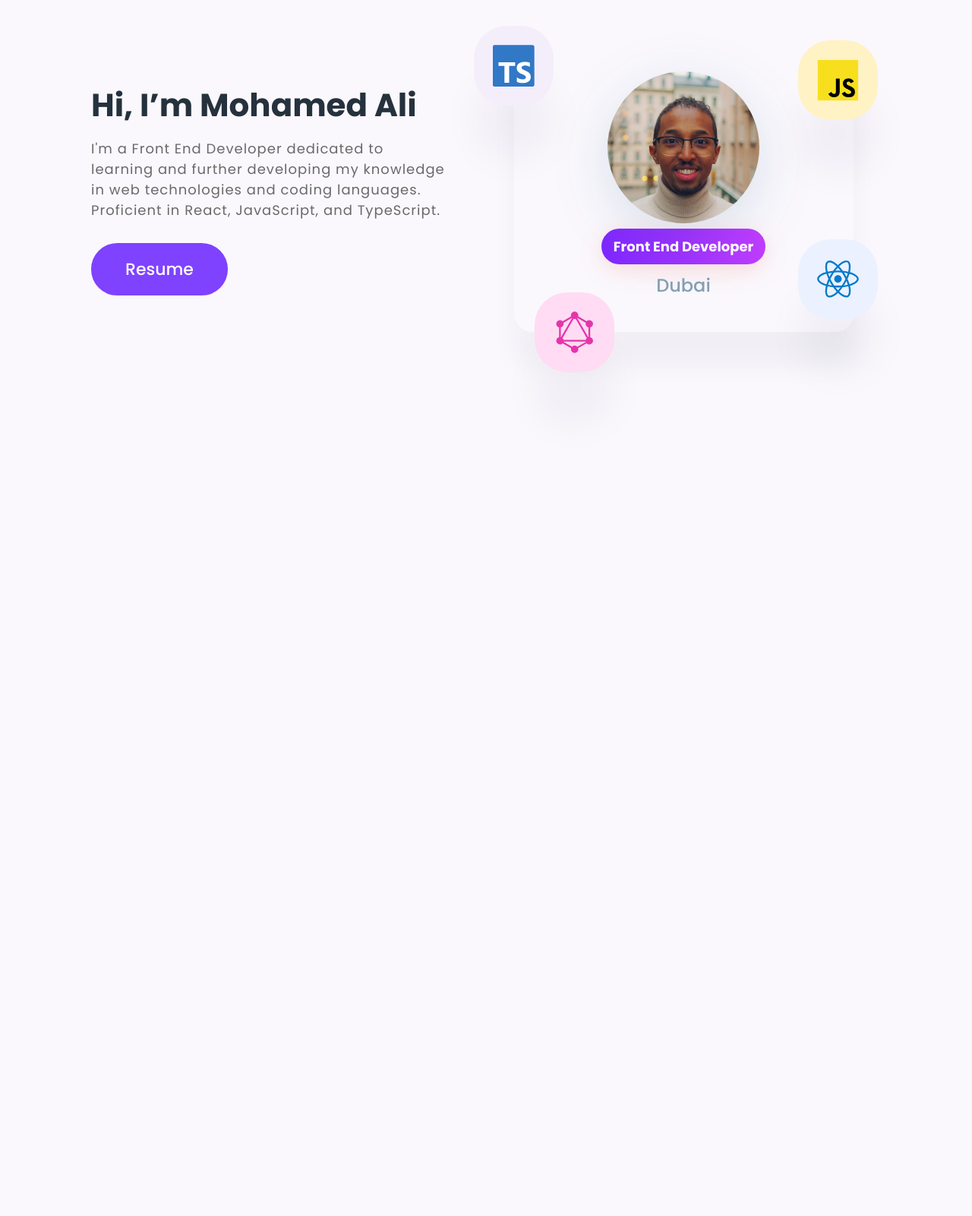
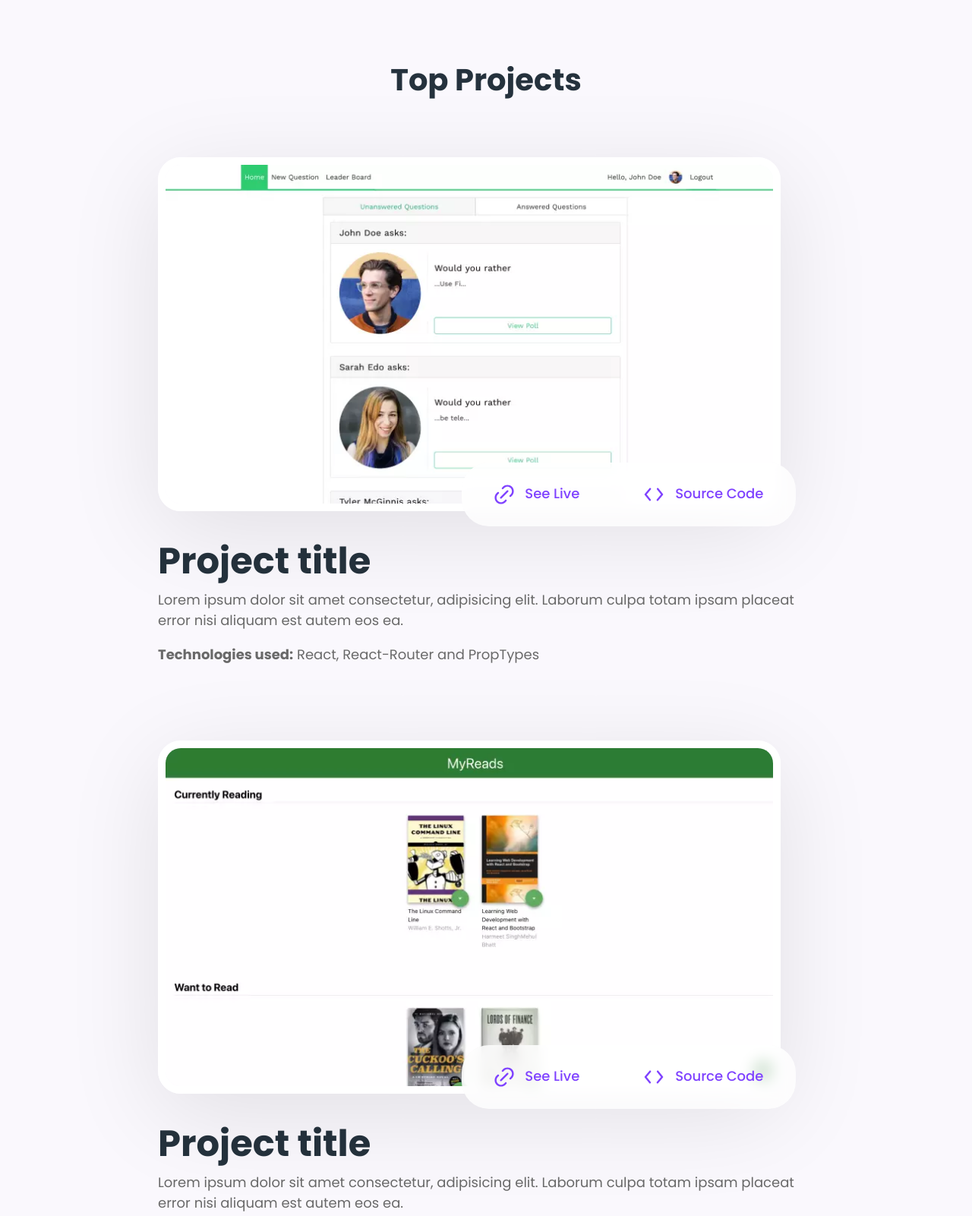
Before and after one commit to MohAhm/personal-website-mockup-v1, a plain HTML site: page index.html in a window 1280 px wide. Shown: the top 1601 px of the page at 76% size. Before the commit the page ends 800 px from the top, so only its background shows below. Drawn offline with Linux system fonts and the light colour scheme.

Commit message:
Build project block.

```diff
--- a/css/styles.css
+++ b/css/styles.css
@@ -50,7 +50,7 @@ h3 {
 }
 
 h1 {
-  font-size: 3.6rem;
+  font-size: 3.2rem;
 }
 
 h2 {
@@ -119,6 +119,7 @@ a {
   display: flex;
   justify-content: space-around;
   align-items: center;
+  flex-wrap: wrap;
   border-radius: 36px;
   background: rgba(255, 255, 255, 0.8);
   backdrop-filter: blur(9px);
@@ -287,53 +288,6 @@ a {
   }
 }
 
-/* Project */
-
-.project__wrapper {
-  width: 820px;
-  max-width: 100%;
-  position: relative;
-}
-
-.project__image {
-  transform: translateZ(0);
-  overflow: hidden;
-  line-height: 0;
-  border: 10px solid var(--white);
-  border-radius: 3rem;
-  box-shadow: 0 27px 124px rgba(0, 0, 0, 0.1);
-}
-
-.project__image img {
-  transform-origin: 0 0;
-  -webkit-transform: scale(1.02);
-  -moz-transform: scale(1.02);
-  transform: scale(1.02);
-  -webkit-transition: transform 0.5s cubic-bezier(0.7, -0.39, 0.31, 1.38);
-  -moz-transition: transform 0.5s cubic-bezier(0.7, -0.39, 0.31, 1.38);
-  transition: transform 0.5s cubic-bezier(0.7, -0.39, 0.31, 1.38);
-}
-
-.project__image:hover img {
-  -webkit-transform: scale(1.2);
-  -moz-transform: scale(1.2);
-  transform: scale(1.2);
-}
-
-.project__image-link:hover:after {
-  width: 0;
-}
-
-.project__links {
-  position: absolute;
-  right: -20px;
-  bottom: -20px;
-}
-
-.project__title {
-  margin-top: 4rem;
-}
-
 /* Grids */
 
 .grid {
@@ -353,8 +307,8 @@ a {
 }
 
 .block__heading {
-  margin-top: 0;
   text-align: center;
+  margin-bottom: 8rem;
 }
 
 .block--white {
@@ -495,6 +449,68 @@ a {
   }
 }
 
+/* Project */
+
+.project {
+  width: 95%;
+  margin: 0 auto 10rem;
+}
+
+.project__wrapper {
+  width: 820px;
+  max-width: 100%;
+  position: relative;
+}
+
+.project__image {
+  transform: translateZ(0);
+  overflow: hidden;
+  line-height: 0;
+  border: 10px solid var(--white);
+  border-radius: 3rem;
+  box-shadow: 0 27px 124px rgba(0, 0, 0, 0.1);
+}
+
+.project__image img {
+  transform-origin: 0 0;
+  -webkit-transform: scale(1.02);
+  -moz-transform: scale(1.02);
+  transform: scale(1.02);
+  -webkit-transition: transform 0.5s cubic-bezier(0.7, -0.39, 0.31, 1.38);
+  -moz-transition: transform 0.5s cubic-bezier(0.7, -0.39, 0.31, 1.38);
+  transition: transform 0.5s cubic-bezier(0.7, -0.39, 0.31, 1.38);
+}
+
+.project__image:hover img {
+  -webkit-transform: scale(1.2);
+  -moz-transform: scale(1.2);
+  transform: scale(1.2);
+}
+
+.project__image-link:hover:after {
+  width: 0;
+}
+
+.project__links {
+  position: absolute;
+  right: -20px;
+  bottom: -20px;
+}
+
+.project__title {
+  margin-top: 4rem;
+}
+
+.project__technology {
+  font-weight: 600;
+}
+
+@media screen and (min-width: 768px) {
+  .project {
+    width: 80%;
+  }
+}
+
 /* Footer */
 
 .footer {
--- a/index.html
+++ b/index.html
@@ -16,67 +16,196 @@
   <body>
     <!-- h${Heading $}*3 -->
     <section class="block container">
-      <div class="hero">
-        <div class="grid grid--1x2">
-          <header class="hero__content">
-            <h1 class="hero__heading">Hi, I’m Mohamed Ali</h1>
-            <p class="hero__tagline">
-              I'm a Front End Developer dedicated to learning and further
-              developing my knowledge in web technologies and coding languages.
-              Proficient in React, JavaScript, and TypeScript.
-            </p>
-            <a href="#" class="btn btn--hero">Resume</a>
-          </header>
-
-          <div class="hero__card-container">
-            <span class="icon-container icon-container--typescript">
-              <svg class="icon icon--skills">
-                <use xlink:href="images/sprite.svg#typescript"></use>
-              </svg>
-            </span>
-            <span class="icon-container icon-container--javascript">
-              <svg class="icon icon--skills">
-                <use xlink:href="images/sprite.svg#javascript"></use>
-              </svg>
-            </span>
-            <span class="icon-container icon-container--react">
-              <svg class="icon icon--skills">
-                <use xlink:href="images/sprite.svg#react"></use>
-              </svg>
-            </span>
-            <span class="icon-container icon-container--graphql">
-              <svg class="icon icon--skills">
-                <use xlink:href="images/sprite.svg#graphql"></use>
-              </svg>
-            </span>
-
-            <div class="hero__card">
+      <h2 class="block__heading">Top Projects</h2>
+      <div class="project">
+        <div class="project__wrapper">
+          <div class="project__image">
+            <a
+              href="#link"
+              class="link project__image-link"
+              target="_blank"
+              rel="noopener noreferrer"
+              aria-label="Project Link"
+            >
               <picture>
                 <source
                   type="image/webp"
                   srcset="
-                    images/profile-photo.webp    1x,
-                    images/profile-photo@2x.webp 2x
+                    images/would-you-rather.webp    1x,
+                    images/would-you-rather@2x.webp 2x
                   "
                 />
                 <source
-                  type="image/jpg"
+                  type="image/png"
                   srcset="
-                    images/profile-photo.jpg    1x,
-                    images/profile-photo@2x.jpg 2x
+                    images/would-you-rather.png    1x,
+                    images/would-you-rather@2x.png 2x
                   "
                 />
                 <img
-                  class="hero__photo"
-                  src="images/profile-photo.jpg"
-                  alt="Mohamed Ali"
+                  src="images/would-you-rather.png"
+                  alt="Would You Rather?"
                 />
               </picture>
-              <span class="badge badge--title">Front End Developer</span>
-              <span class="hero__city">Dubai</span>
-            </div>
+            </a>
+          </div>
+          <div class="link-group project__links">
+            <a
+              href="#link"
+              class="link"
+              target="_blank"
+              rel="noopener noreferrer"
+              aria-label="Project Link"
+            >
+              <svg class="icon icon--project">
+                <use xlink:href="images/sprite.svg#link"></use>
+              </svg>
+              See Live
+            </a>
+            <a
+              href="#code"
+              class="link"
+              target="_blank"
+              rel="noopener noreferrer"
+              aria-label="Project Code"
+            >
+              <svg class="icon icon--project">
+                <use xlink:href="images/sprite.svg#code"></use>
+              </svg>
+              Source Code
+            </a>
           </div>
         </div>
+        <h1 class="project__title">Project title</h1>
+        <p>
+          Lorem ipsum dolor sit amet consectetur, adipisicing elit. Laborum
+          culpa totam ipsam placeat error nisi aliquam est autem eos ea.
+        </p>
+        <p>
+          <span class="project__technology">Technologies used:</span> React,
+          React-Router and PropTypes
+        </p>
+      </div>
+      <div class="project">
+        <div class="project__wrapper">
+          <div class="project__image">
+            <a
+              href="#link"
+              class="link project__image-link"
+              target="_blank"
+              rel="noopener noreferrer"
+              aria-label="Project Link"
+            >
+              <picture>
+                <source
+                  type="image/webp"
+                  srcset="images/my-reads.webp 1x, images/my-reads@2x.webp 2x"
+                />
+                <source
+                  type="image/png"
+                  srcset="images/my-reads.png 1x, images/my-reads@2x.png 2x"
+                />
+                <img src="images/my-reads.png" alt="MyReads" />
+              </picture>
+            </a>
+          </div>
+          <div class="link-group project__links">
+            <a
+              href="#link"
+              class="link"
+              target="_blank"
+              rel="noopener noreferrer"
+              aria-label="Project Link"
+            >
+              <svg class="icon icon--project">
+                <use xlink:href="images/sprite.svg#link"></use>
+              </svg>
+              See Live
+            </a>
+            <a
+              href="#code"
+              class="link"
+              target="_blank"
+              rel="noopener noreferrer"
+              aria-label="Project Code"
+            >
+              <svg class="icon icon--project">
+                <use xlink:href="images/sprite.svg#code"></use>
+              </svg>
+              Source Code
+            </a>
+          </div>
+        </div>
+        <h1 class="project__title">Project title</h1>
+        <p>
+          Lorem ipsum dolor sit amet consectetur, adipisicing elit. Laborum
+          culpa totam ipsam placeat error nisi aliquam est autem eos ea.
+        </p>
+      </div>
+      <div class="project">
+        <div class="project__wrapper">
+          <div class="project__image">
+            <a
+              href="#link"
+              class="link project__image-link"
+              target="_blank"
+              rel="noopener noreferrer"
+              aria-label="Project Link"
+            >
+              <picture>
+                <source
+                  type="image/webp"
+                  srcset="
+                    images/web-app-dashboard.webp    1x,
+                    images/web-app-dashboard@2x.webp 2x
+                  "
+                />
+                <source
+                  type="image/png"
+                  srcset="
+                    images/web-app-dashboard.png    1x,
+                    images/web-app-dashboard@2x.png 2x
+                  "
+                />
+                <img
+                  src="images/web-app-dashboard.png"
+                  alt="WebApp Dashboard"
+                />
+              </picture>
+            </a>
+          </div>
+          <div class="link-group project__links">
+            <a
+              href="#link"
+              class="link"
+              target="_blank"
+              rel="noopener noreferrer"
+              aria-label="Project Link"
+            >
+              <svg class="icon icon--project">
+                <use xlink:href="images/sprite.svg#link"></use>
+              </svg>
+              See Live
+            </a>
+            <a
+              href="#code"
+              class="link"
+              target="_blank"
+              rel="noopener noreferrer"
+              aria-label="Project Code"
+            >
+              <svg class="icon icon--project">
+                <use xlink:href="images/sprite.svg#code"></use>
+              </svg>
+              Source Code
+            </a>
+          </div>
+        </div>
+        <h1 class="project__title">Project title</h1>
+        <p>
+          Lorem ipsum dolor sit amet consectetur, adipisicing elit. Laborum
+          culpa totam ipsam placeat error nisi aliquam est autem eos ea.
+        </p>
       </div>
     </section>
   </body>
```
Also changed, not shown: components/project-block.html (added, +187 -0 lines).
